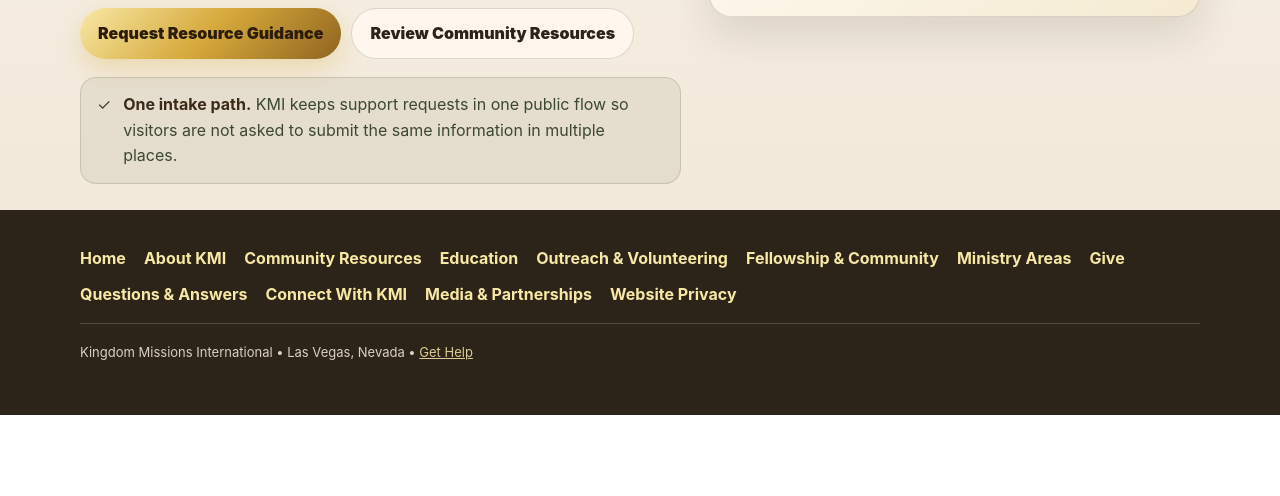
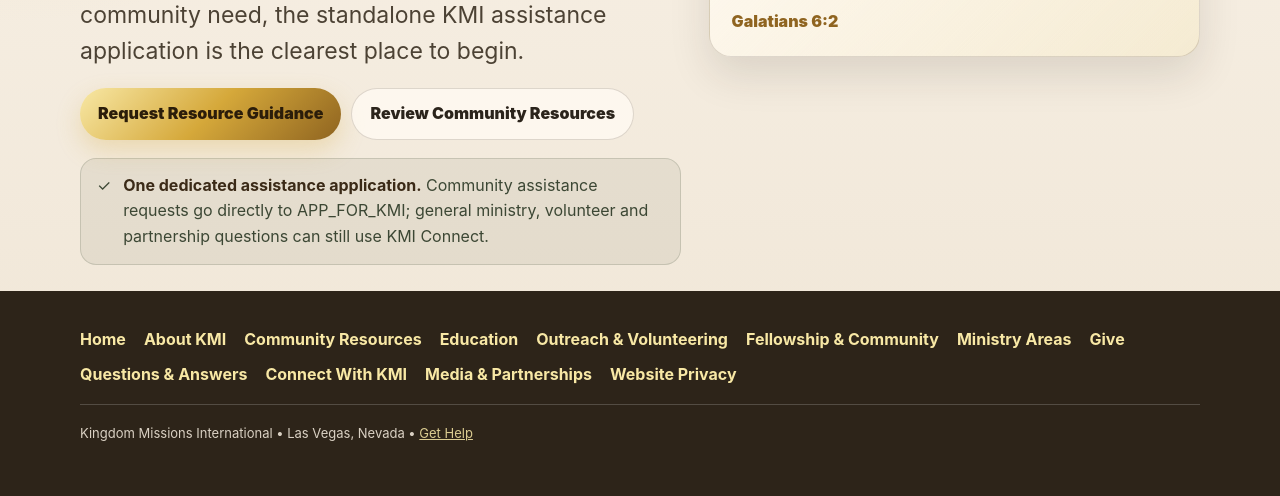
Before and after one commit to EllVii/KMI, a plain HTML site: page get-support.html in a window 1280 px wide. Shown: the part 517-1013 px from the top of the page. Before the commit the page ends 932 px from the top, so only its background shows below. Drawn offline with Linux system fonts and the light colour scheme.

Commit message:
Link KMI website assistance requests to standalone APP_FOR_KMI

```diff
--- a/get-support.html
+++ b/get-support.html
@@ -13,9 +13,9 @@
 <body data-page="support">
 <header class="site-header"><div class="container navbar"><a class="brand" href="index.html"><img src="assets/logo.jpg?v=clean2" alt="Kingdom Missions International logo"></a><nav class="nav-links" aria-label="Primary navigation"></nav></div></header>
 <main id="main-content">
-  <section class="page-hero"><div class="container page-title-wrap"><div><div class="eyebrow">Get help</div><h1>Start with KMI Connect</h1><p class="lead">For housing referrals, food support, counseling or coaching questions, scholarships, prayer, or another community need, KMI Connect is the clearest place to begin.</p><div class="hero-actions"><a class="btn gold" href="connect.html#get-help">Request Resource Guidance</a><a class="btn ghost" href="resources.html">Review Community Resources</a></div><div class="trust-strip"><span aria-hidden="true">✓</span><div><strong>One intake path.</strong> KMI keeps support requests in one public flow so visitors are not asked to submit the same information in multiple places.</div></div></div><div class="scripture-card" data-scripture-card></div></div></section>
+  <section class="page-hero"><div class="container page-title-wrap"><div><div class="eyebrow">Get help</div><h1>Start with the KMI Assistance App</h1><p class="lead">For housing referrals, food support, counseling or coaching questions, scholarships, prayer, or another community need, the standalone KMI assistance application is the clearest place to begin.</p><div class="hero-actions"><a class="btn gold" href="https://app.kingdommissionsglobal.org/">Request Resource Guidance</a><a class="btn ghost" href="resources.html">Review Community Resources</a></div><div class="trust-strip"><span aria-hidden="true">✓</span><div><strong>One dedicated assistance application.</strong> Community assistance requests go directly to APP_FOR_KMI; general ministry, volunteer and partnership questions can still use KMI Connect.</div></div></div><div class="scripture-card" data-scripture-card></div></div></section>
 </main>
-<footer class="footer"><div class="container"><p class="mini">Kingdom Missions International • Las Vegas, Nevada • <a href="connect.html#get-help">Get Help</a></p></div></footer>
+<footer class="footer"><div class="container"><p class="mini">Kingdom Missions International • Las Vegas, Nevada • <a href="https://app.kingdommissionsglobal.org/">Get Help</a></p></div></footer>
 <script src="assets/app.js"></script>
 </body>
 </html>
```
